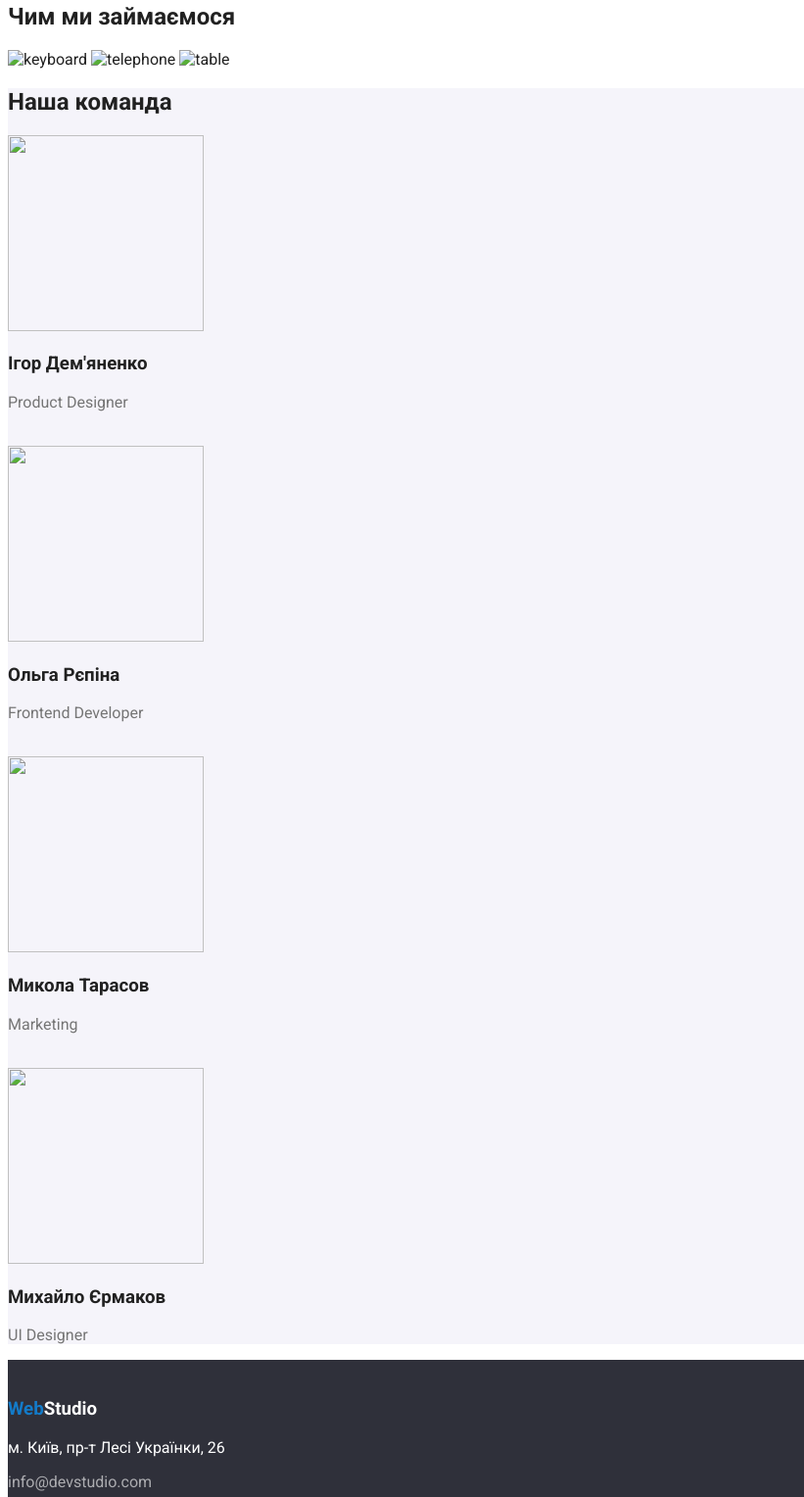
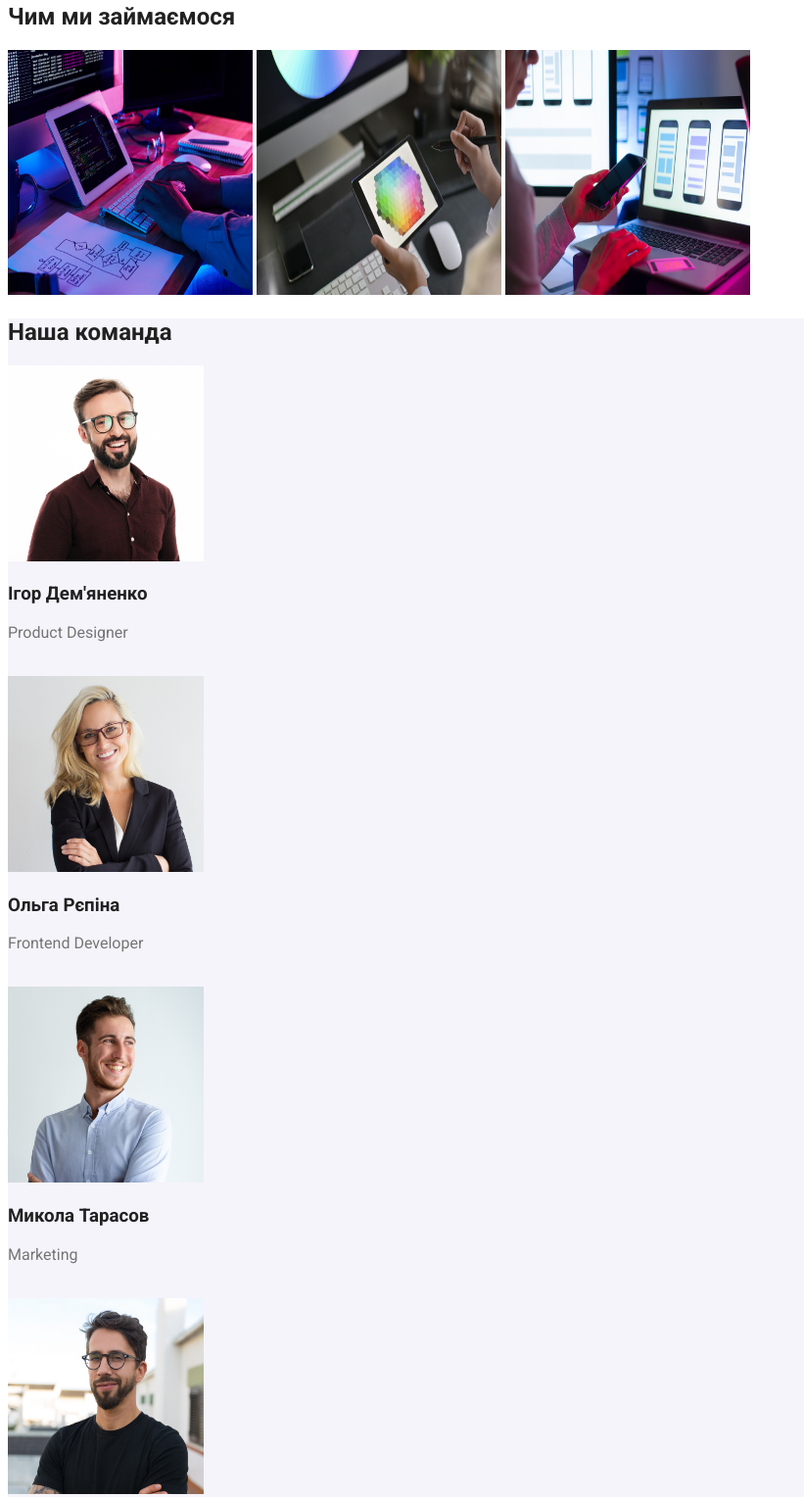
Before and after one commit to Danya3213/WebStudio, a plain HTML site: page index.html in a window 1280 px wide. Shown: the part 558-2086 px from the top of the page at 98% size, without its empty margins (0-821 px from the left). Drawn offline with Linux system fonts and the light colour scheme; the site is published under a folder, as on GitHub Pages, so addresses that start at the root find nothing.

Commit message:
Update index.html

```diff
--- a/index.html
+++ b/index.html
@@ -50,25 +50,25 @@
         </div>
         <div>
             <h2>Чим ми займаємося</h2>
-            <img src="/img/keyboard.jpg" alt="keyboard" width="250" height="250">
-            <img src="/img/telephone.jpg" alt="telephone" width="250" height="250">
-            <img src="/img/table.jpg" alt="table" width="250" height="250">
+            <img src="./img/keyboard.jpg" alt="keyboard" width="250" height="250">
+            <img src="./img/telephone.jpg" alt="telephone" width="250" height="250">
+            <img src="./img/table.jpg" alt="table" width="250" height="250">
         </div>
         <div class="our_team">
             <h2>Наша команда</h2>
-            <img src="/img/person1.jpg" alt="" width="200" height="200">
+            <img src="./img/person1.jpg" alt="" width="200" height="200">
             <h3>Ігор Дем'яненко</h3>
             <p class="grey_text_color">Product Designer</p>
             <br>
-            <img src="/img/person2.jpg" alt="" width="200" height="200">
+            <img src="./img/person2.jpg" alt="" width="200" height="200">
             <h3>Ольга Рєпіна</h3>
             <p class="grey_text_color">Frontend Developer</p>
             <br>
-            <img src="/img/person3.jpg" alt="" width="200" height="200">
+            <img src="./img/person3.jpg" alt="" width="200" height="200">
             <h3>Микола Тарасов</h3>
             <p class="grey_text_color">Marketing</p>
             <br>
-            <img src="/img/person4.jpg" alt="" width="200" height="200">
+            <img src="./img/person4.jpg" alt="" width="200" height="200">
             <h3>Михайло Єрмаков</h3>
             <p class="grey_text_color">UI Designer</p>
         </div>
```
